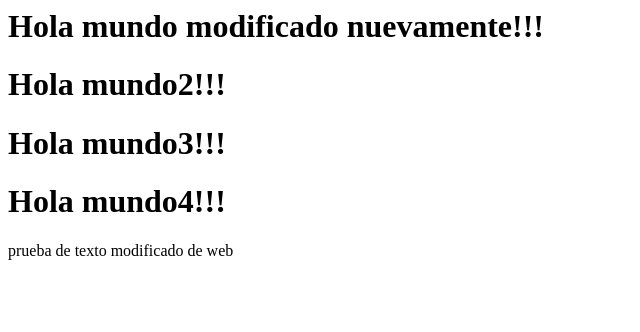
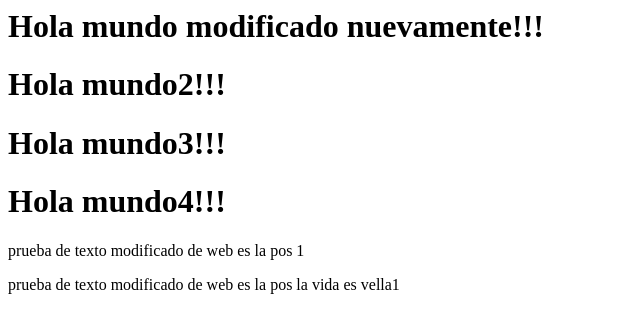
Before and after one commit to niko1511/html, a plain HTML site: page index.html in a window 1280 px wide. Shown: the whole page, without its empty margins (0-640 px from the left). Drawn offline with Linux system fonts and the light colour scheme.

Commit message:
Update index.html

```diff
--- a/index.html
+++ b/index.html
@@ -2,4 +2,5 @@
 <h1>Hola mundo2!!!</h1>
 <h1>Hola mundo3!!!</h1>
 <h1>Hola mundo4!!!</h1>
-<p>prueba de texto modificado de web</p>
+<p>prueba de texto modificado de web es la pos 1</p>
+<p>prueba de texto modificado de web es la pos  la vida es vella1</p>
```
